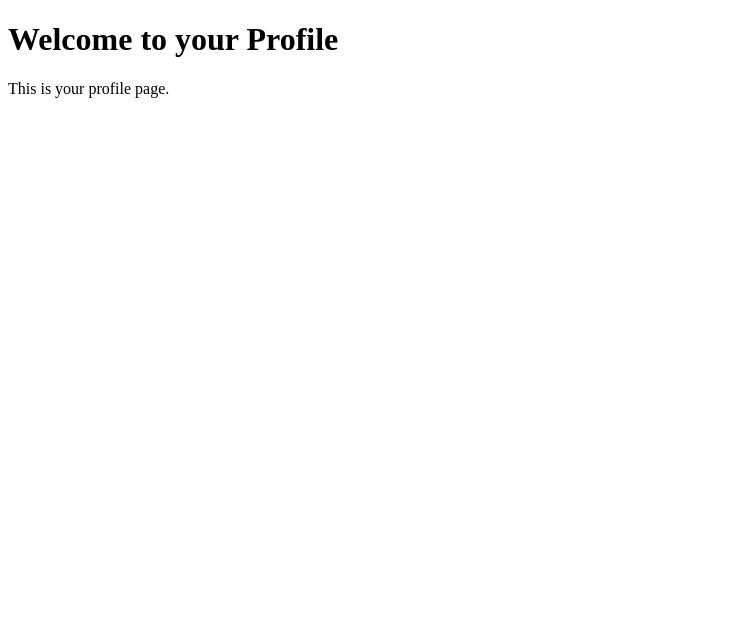
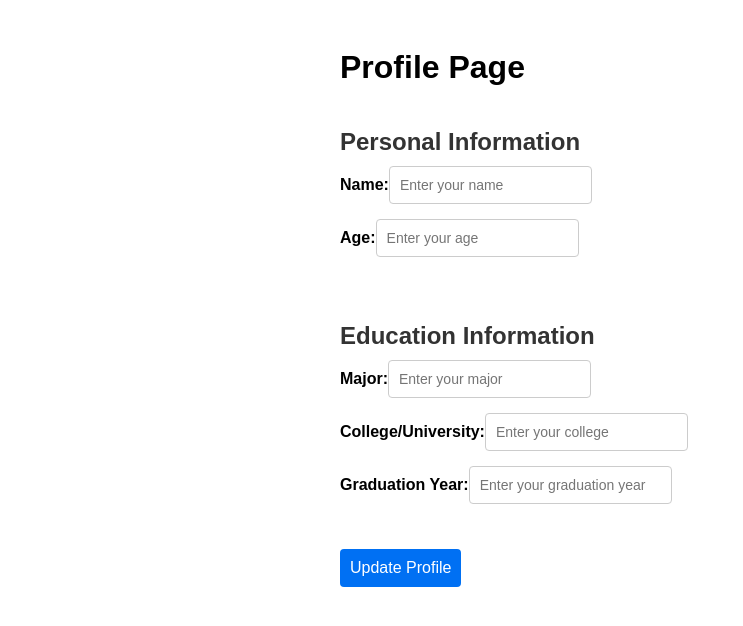
Before and after one commit to Gunjiilkham/CoFound, a Next.js app: page /profile in a window 1280 px wide. Shown: the top 626 px of the page, without its empty margins (0-743 px from the left). Built offline with nearby package versions, Linux system fonts and the light colour scheme.

Commit message:
Added layout for user profile

```diff
--- a/src/pages/profile.js
+++ b/src/pages/profile.js
@@ -1,10 +1,109 @@
-import React from 'react';
+import React, { useState } from 'react';
+import '../styles/profile.css';
+
 
 const Profile = () => {
+  const [name, setName] = useState('');
+  const [age, setAge] = useState('');
+  const [major, setMajor] = useState('');
+  const [college, setCollege] = useState('');
+  const [gradYear, setGradYear] = useState('');
+
+  const [message, setMessage] = useState('');
+
+  const handleSubmit = (event) => {
+    event.preventDefault();
+
+    if (!name || !age  || !major || !college || !gradYear) {
+      setMessage('All fields are required.');
+      return;
+    }
+
+    setMessage('Profile updated successfully!');
+
+    // Optionally, you can reset the form after submission
+    // setName('');
+    // setAge('');
+    // setEmail('');
+    // setMajor('');
+    // setCollege('');
+    // setGradYear('');
+  };
+
   return (
-    <div>
-      <h1>Welcome to your Profile</h1>
-      <p>This is your profile page.</p>
+    <div className="profile-container">
+      <h1>Profile Page</h1>
+      <form onSubmit={handleSubmit}>
+
+        {/* Personal Information Section */}
+        <section>
+          <h2>Personal Information</h2>
+          <div>
+            <label htmlFor="name">Name:</label>
+            <input
+              type="text"
+              id="name"
+              value={name}
+              onChange={(e) => setName(e.target.value)}
+              placeholder="Enter your name"
+            />
+          </div>
+
+          <div>
+            <label htmlFor="age">Age:</label>
+            <input
+              type="number"
+              id="age"
+              value={age}
+              onChange={(e) => setAge(e.target.value)}
+              placeholder="Enter your age"
+            />
+          </div>
+        </section>
+
+        {/* Education Information Section */}
+        <section>
+          <h2>Education Information</h2>
+          <div>
+            <label htmlFor="major">Major:</label>
+            <input
+              type="text"
+              id="major"
+              value={major}
+              onChange={(e) => setMajor(e.target.value)}
+              placeholder="Enter your major"
+            />
+          </div>
+
+          <div>
+            <label htmlFor="college">College/University:</label>
+            <input
+              type="text"
+              id="college"
+              value={college}
+              onChange={(e) => setCollege(e.target.value)}
+              placeholder="Enter your college"
+            />
+          </div>
+
+          <div>
+            <label htmlFor="gradYear">Graduation Year:</label>
+            <input
+              type="number"
+              id="gradYear"
+              value={gradYear}
+              onChange={(e) => setGradYear(e.target.value)}
+              placeholder="Enter your graduation year"
+            />
+          </div>
+        </section>
+
+        <div>
+          <button type="submit">Update Profile</button>
+        </div>
+      </form>
+
+      {message && <p>{message}</p>}
     </div>
   );
 };
--- a/src/styles/profile.css
+++ b/src/styles/profile.css
@@ -0,0 +1,56 @@
+/* Profile Section Styles */
+.profile-container {
+    max-width: 600px;
+    margin: 0 auto;
+    padding: 20px;
+    font-family: Arial, sans-serif;
+  }
+
+  form {
+    display: flex;
+    flex-direction: column;
+  }
+
+  section {
+    margin-bottom: 30px;
+  }
+
+  section h2 {
+    font-size: 24px;
+    margin-bottom: 10px;
+    color: #333;
+  }
+
+  label {
+    margin: 10px 0 5px;
+    font-weight: bold;
+  }
+
+  input {
+    padding: 10px;
+    margin-bottom: 15px;
+    border: 1px solid #ccc;
+    border-radius: 4px;
+    font-size: 14px;
+  }
+
+  button {
+    padding: 10px;
+    background-color: #0070f3;
+    color: white;
+    border: none;
+    border-radius: 4px;
+    cursor: pointer;
+    font-size: 16px;
+  }
+
+  button:hover {
+    background-color: #005bb5;
+  }
+
+  p {
+    margin-top: 20px;
+    font-size: 16px;
+    font-weight: bold;
+    color: green;
+  }
```
